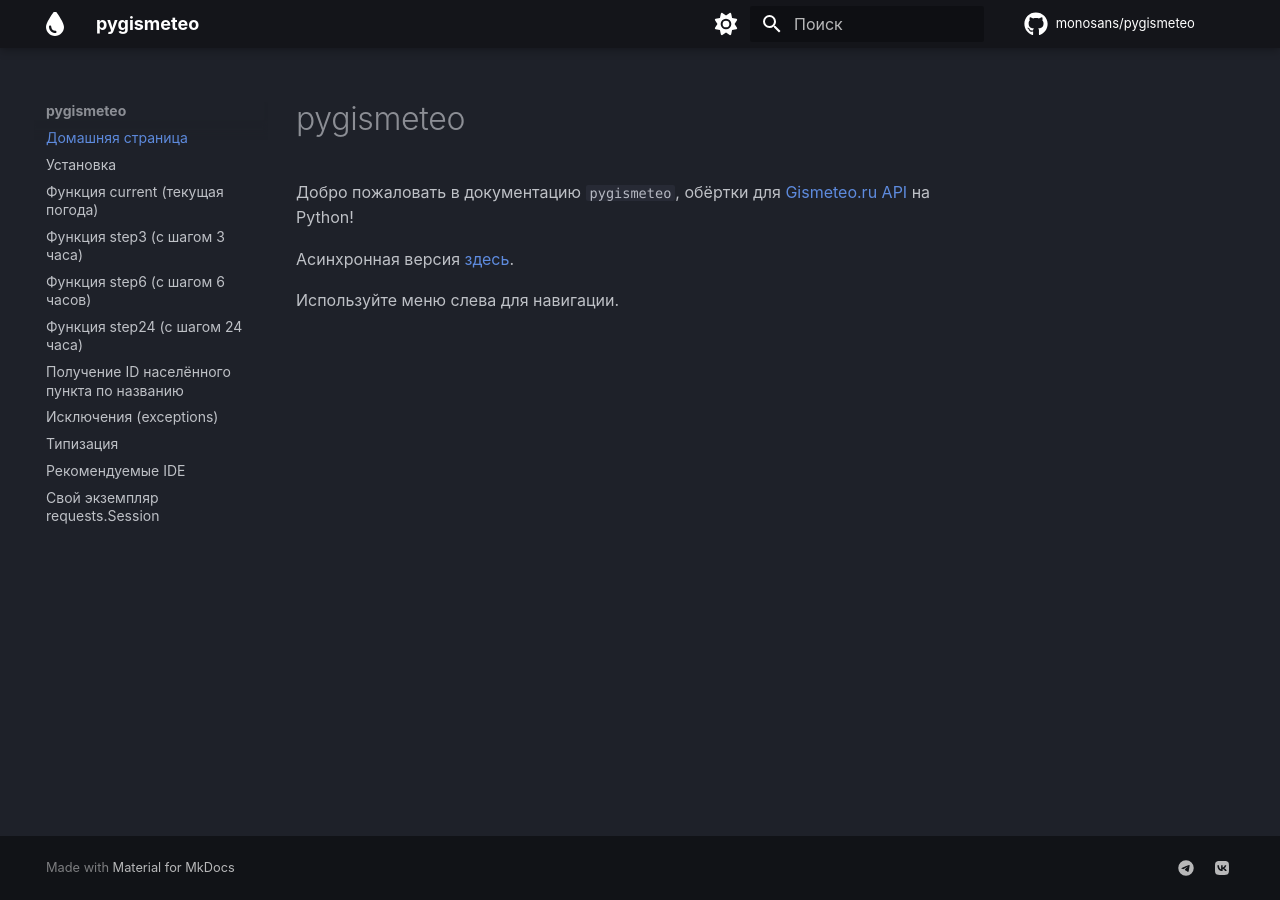
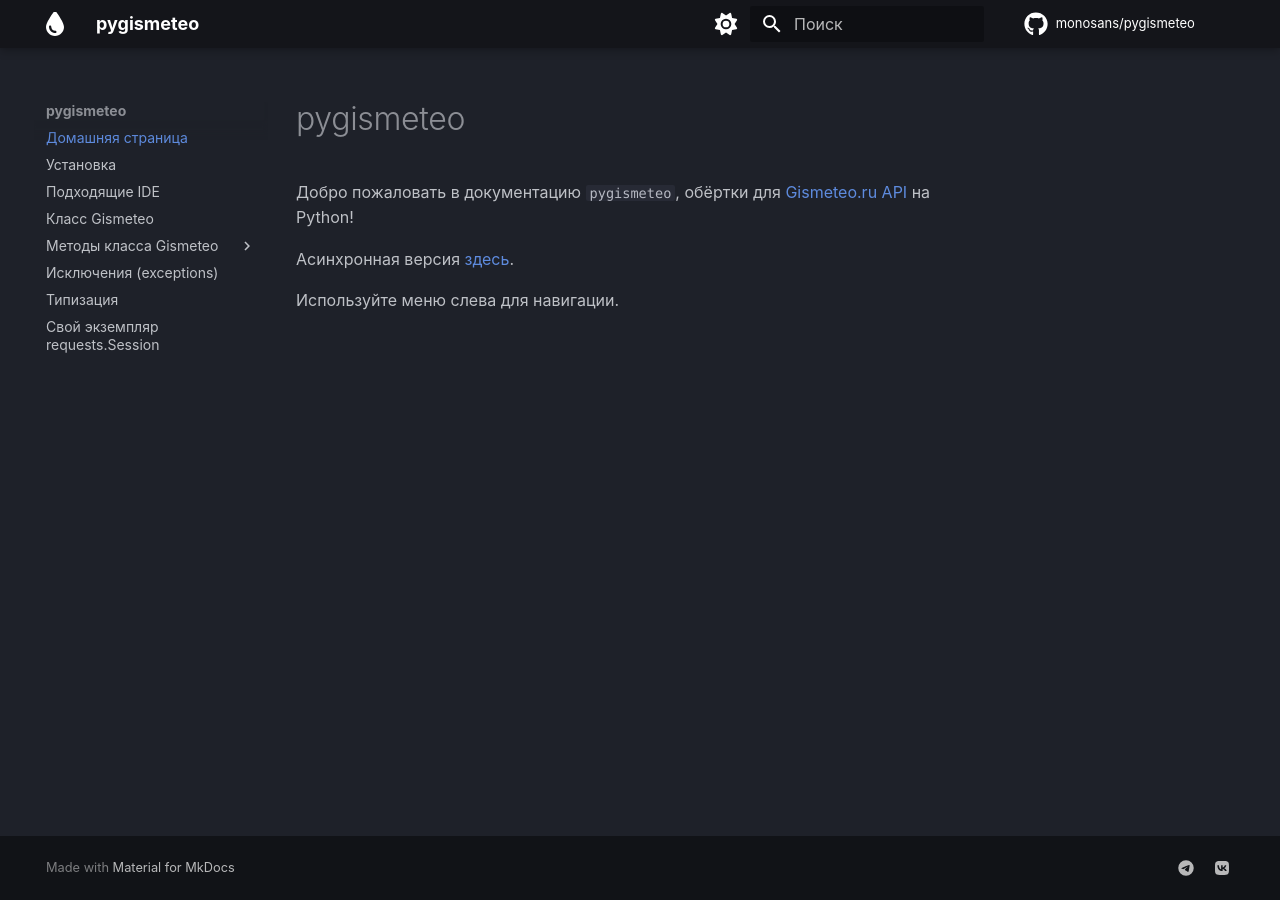
Before and after one commit to monosans/pygismeteo, an MkDocs documentation site: the page built from docs/index.md, in a window 1280 px wide. Built offline with MkDocs 1.6.1 and Material for MkDocs 9.7.7, drawn with Linux system fonts in a browser that asks for light colours; comment, search, counter and statistics services are not loaded.

Commit message:
Fix docs

```diff
--- a/mkdocs.yml
+++ b/mkdocs.yml
@@ -33,14 +33,16 @@ extra:
 nav:
   - Домашняя страница: index.md
   - Установка: installation.md
-  - Функция current (текущая погода): current.md
-  - Функция step3 (с шагом 3 часа): step3.md
-  - Функция step6 (с шагом 6 часов): step6.md
-  - Функция step24 (с шагом 24 часа): step24.md
-  - Получение ID населённого пункта по названию: search.md
+  - Подходящие IDE: ide.md
+  - Класс Gismeteo: gismeteo.md
+  - Методы класса Gismeteo:
+      - current (текущая погода): current.md
+      - step3 (с шагом 3 часа): step3.md
+      - step6 (с шагом 6 часов): step6.md
+      - step24 (с шагом 24 часа): step24.md
+      - get_id_by_query: get_id_by_query.md
   - Исключения (exceptions): exceptions.md
   - Типизация: typing.md
-  - Рекомендуемые IDE: ide.md
   - Свой экземпляр requests.Session: session.md
 markdown_extensions:
   - pymdownx.superfences
```
